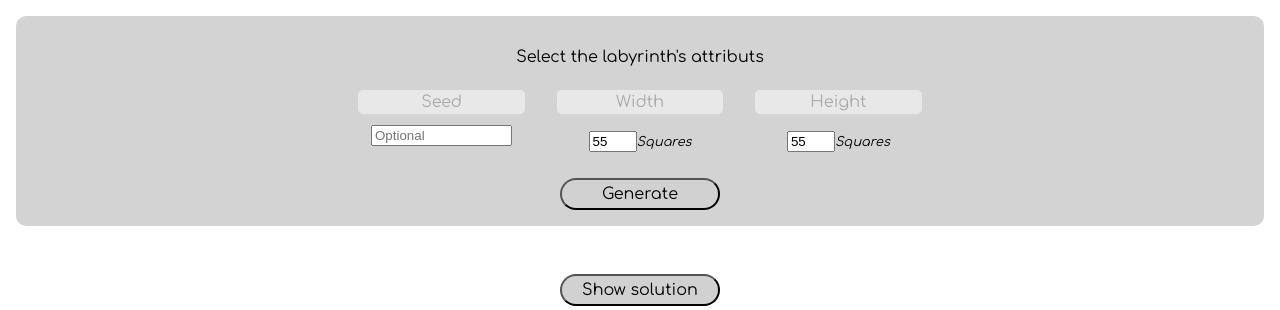
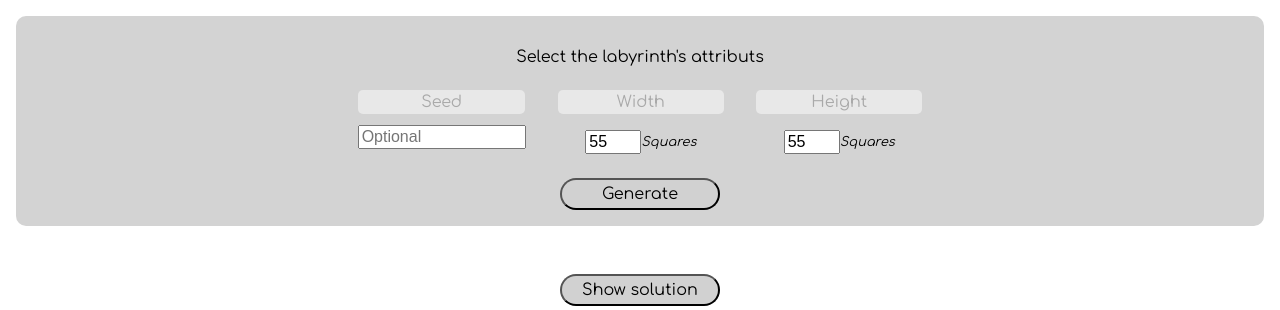
Before and after one commit to gaillard-germain/Mazer, a Flask app: page / in a window 1280 px wide. Shown: the part 139-449 px from the top of the page. Run offline with Flask 2, Linux system fonts and the light colour scheme.

Commit message:
tried prevent ios zooming on input.

```diff
--- a/mazer_app/static/css/style.css
+++ b/mazer_app/static/css/style.css
@@ -85,7 +85,6 @@ label {
 .button {
   margin-top: 1em;
   font-family: 'Comfortaa', sans-serif;
-  font-size: 1em;
   background-color: #d1d1d1;
   border-radius: 20px;
   width: 10em;
@@ -94,6 +93,14 @@ label {
 
 .button:hover {
   background-color: #e4e4e4;
+}
+
+input {
+  font-size: 16px;
+}
+
+input:focus {
+  font-size: 16px;
 }
 
 #dots {
```
